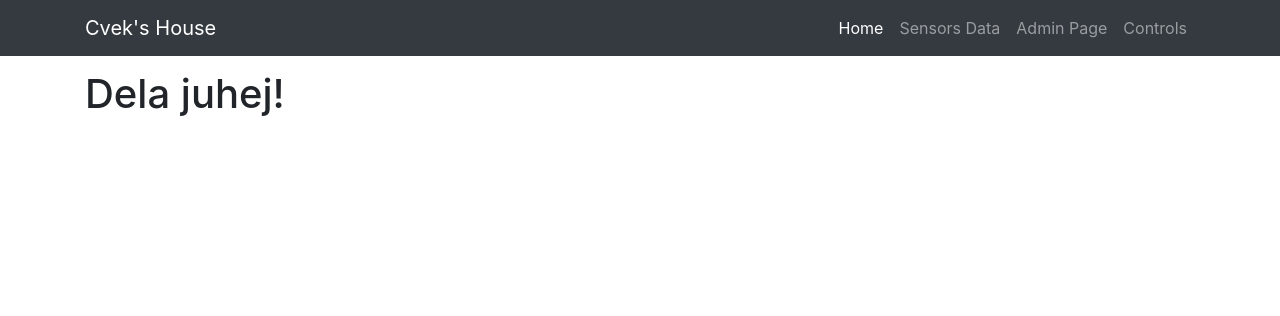
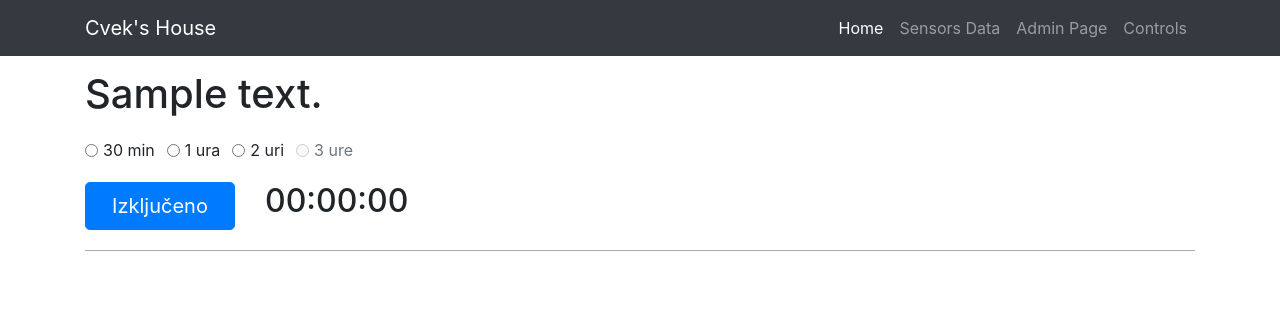
Before and after one commit to jancvek/django-smartHome, a Django app: page /control/ in a window 1280 px wide. Shown: the top 316 px of the page. Run offline with Django 3.2, Linux system fonts and the light colour scheme; tables that the repository leaves empty hold one stand-in row (values such as "Sample post"); some libraries are stand-ins or nearby versions.

Commit message:
add controler template

```diff
--- a/boards/models.py
+++ b/boards/models.py
@@ -48,7 +48,7 @@ class Device(models.Model):
 class Control(models.Model):
     control_id = models.IntegerField(null=False)
     name = models.CharField(max_length=32)
-    description = models.TextField(blank=True)
+    description = models.TextField(blank=False)
     state = models.BooleanField()
     last_on_time = models.DateTimeField(null=True, blank=True)
     last_off_time = models.DateTimeField(null=True, blank=True)
--- a/boards/views.py
+++ b/boards/views.py
@@ -72,7 +72,7 @@ def input(request):
 
 def checkConn(request):
     if request.method == 'GET':
-        testValue = request.GET['test']
+        testValue = request.GET.get('test','')
         return HttpResponse('Test request... OK')
 
     return HttpResponse('Test request... ERROR!')
@@ -104,5 +104,35 @@ def roomTemp(request, place=''):
     return render(request, 'room_temperature.html', context)
 
 def control(request):
+    if request.method == 'GET':
 
-    return render(request, 'control.html')
+        control1 = request.GET.get('1','')
+
+        if control1 == None:
+            control1 = ""
+
+        conObj1 = Control.objects.get(control_id=int(1))
+        state = conObj1.state
+        desc = conObj1.description
+
+        stateBin = "0"
+        if state:
+            stateBin = "1"
+
+        newState = False
+
+
+
+
+        context = {
+            'control1': control1,
+            'state': state,
+            'desc': desc,
+            'newState': newState,
+            'ctype': type(control1),
+            'stype': type(state),
+        }
+
+        return render(request, 'control.html', context)
+
+    return HttpResponse('Test request... ERROR!')
--- a/templates/base.html
+++ b/templates/base.html
@@ -15,6 +15,8 @@
 	body {
 	  padding-top: 70px;
 	}
+	{% block style %}
+  {% endblock %}
 </style>
 <body>
 	<!-- Navigation -->
--- a/templates/control.html
+++ b/templates/control.html
@@ -1,7 +1,144 @@
 {% extends 'base.html' %}
 {% load static %}
+
+{% block style %}
+    .row{
+        margin-top: 20px;
+    }
+
+    #clock{
+        margin-left: 30px;
+        margin-right: 30px;
+    }
+    hr {
+       display: block;
+       position: relative;
+       padding: 0;
+       margin: 8px auto;
+       margin-top: 20px;
+       height: 0;
+       width: 100%;
+       max-height: 0;
+       font-size: 1px;
+       line-height: 0;
+       clear: both;
+       border: none;
+       border-top: 1px solid #aaaaaa;
+       border-bottom: 1px solid #ffffff;
+    }
+{% endblock %}
+
 {% block content %}
 
-<h1>Dela juhej!</h1>
+    <h1>{{ desc }}</h1>
+    <div class="container">
+        <div class="row">
+            <div class="form-check form-check-inline">
+            <input class="form-check-input" type="radio" name="inlineRadioOptions" id="inlineRadio1" value="option1">
+            <label class="form-check-label" for="inlineRadio1">30 min</label>
+            </div>
+            <div class="form-check form-check-inline">
+            <input class="form-check-input" type="radio" name="inlineRadioOptions" id="inlineRadio2" value="option2">
+            <label class="form-check-label" for="inlineRadio2">1 ura</label>
+            </div>
+                    <div class="form-check form-check-inline">
+            <input class="form-check-input" type="radio" name="inlineRadioOptions" id="inlineRadio3" value="option2">
+            <label class="form-check-label" for="inlineRadio3">2 uri</label>
+            </div>
+            <div class="form-check form-check-inline">
+            <input class="form-check-input" type="radio" name="inlineRadioOptions" id="inlineRadio4" value="option3" disabled>
+            <label class="form-check-label" for="inlineRadio4">3 ure</label>
+            </div>
+        </div>
+
+        <div class="row">
+            <div style="width: 150px;">
+                <button id="b1" type="button" class="btn btn-primary btn-lg btn-block" >Izključeno</button>
+            </div>
+            <h2 id="clock">00:00:00</h2>
+
+            <div id="warningDiv"/>
+
+        </div>
+        <hr>
+    </div>
+    <script>
+	var i = 0, seconds = 0, minutes = 0, hours = 0;
+	$( document ).ready(function() {
+
+	});
+
+	$("#b1").click(function() {
+		if(i%2 == 0)
+		{
+			$("#b1").removeClass("btn btn-primary btn-lg btn-block");
+			$("#b1").addClass("btn btn-danger btn-lg btn-block");
+			$("#b1").html('Gretje');
+
+			clearWarning();
+			startClock();
+		}
+		else
+		{
+			$("#b1").removeClass("btn btn-danger btn-lg btn-block");
+			$("#b1").addClass("btn btn-primary btn-lg btn-block");
+			$("#b1").html('Izključeno');
+
+			$(".form-check-input").prop("checked", false);
+
+			appendWarning();
+			endClock();
+		}
+		i++;
+	});
+
+	function startClock()
+	{
+		timeInterval = setInterval(function time(){
+			seconds++;
+			if (seconds >= 60) {
+				seconds = 0;
+				minutes++;
+				if (minutes >= 60) {
+					minutes = 0;
+					hours++;
+				}
+			}
+
+			var timeStr = (hours ? (hours > 9 ? hours : "0" + hours) : "00") + ":" + (minutes ? (minutes > 9 ? minutes : "0" + minutes) : "00") + ":" + (seconds > 9 ? seconds : "0" + seconds);
+
+			jQuery('#clock').html(timeStr);
+
+		}, 1000);
+	}
+
+	function endClock()
+	{
+		clearInterval(timeInterval);
+		seconds = 0,
+		minutes = 0,
+		hours = 0;
+		jQuery('#clock').html("00:00:00");
+	}
+
+	function appendWarning()
+	{
+		var timeStr = (hours ? (hours > 9 ? hours : "0" + hours) : "00") + ":" + (minutes ? (minutes > 9 ? minutes : "0" + minutes) : "00") + ":" + (seconds > 9 ? seconds : "0" + seconds);
+		$( "#warningDiv" ).append( $( "<div id='warning' class='alert alert-primary' role='alert'>Gretje je bilo vključeno: "+ timeStr +" </div>" ) );
+
+		closeInterval = setInterval(function fun(){
+			clearWarning();
+			clearInterval(closeInterval);
+		}, 3000);
+
+	}
+
+	function clearWarning()
+	{
+		$( "#warning" ).remove();
+	}
+
+
+	</script>
 
 {% endblock %}
```
Also changed, not shown: boards/migrations/0014_auto_20181127_2156.py (added).
